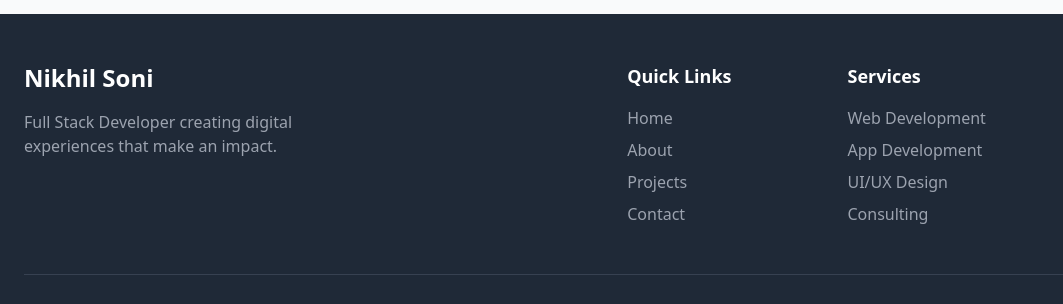
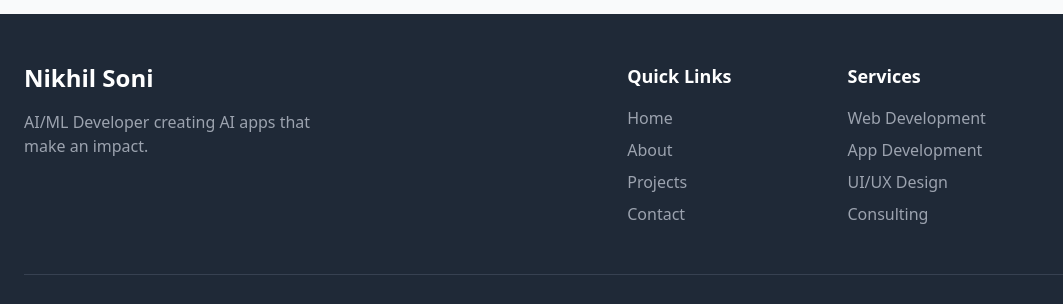
Before and after one commit to NikhilSoni15/portfolio, a plain HTML site: page index.html in a window 1280 px wide. Shown: the part 5106-5410 px from the top of the page, 0-1063 px from the left. Drawn offline with nearby package versions, Linux system fonts and the light colour scheme.

Commit message:
final commit

```diff
--- a/index.html
+++ b/index.html
@@ -805,6 +805,7 @@
                     <div class="bg-white p-8 rounded-lg shadow-md">
                         <h3 class="text-2xl font-semibold mb-6">Send Me a Message</h3>
                         <form action="https://formsubmit.co/nikhilsoni700@gmail.com" method="POST">
+                            <input type="hidden" name="_captcha" value="false">
                             <div class="mb-6">
                                 <label for="name" class="block text-gray-700 mb-2">Name</label>
                                 <input type="text" id="name" class="w-full px-4 py-2 border border-gray-300 rounded-lg focus:outline-none focus:ring-2 focus:ring-blue-500 focus:border-transparent" required>
@@ -838,7 +839,7 @@
                 <div class="mb-8 md:mb-0">
                     <h3 class="text-2xl font-bold mb-4">Nikhil Soni</h3>
                     <p class="max-w-xs text-gray-400">
-                        Full Stack Developer creating digital experiences that make an impact.
+                        AI/ML Developer creating AI apps that make an impact.
                     </p>
                 </div>
 
```
